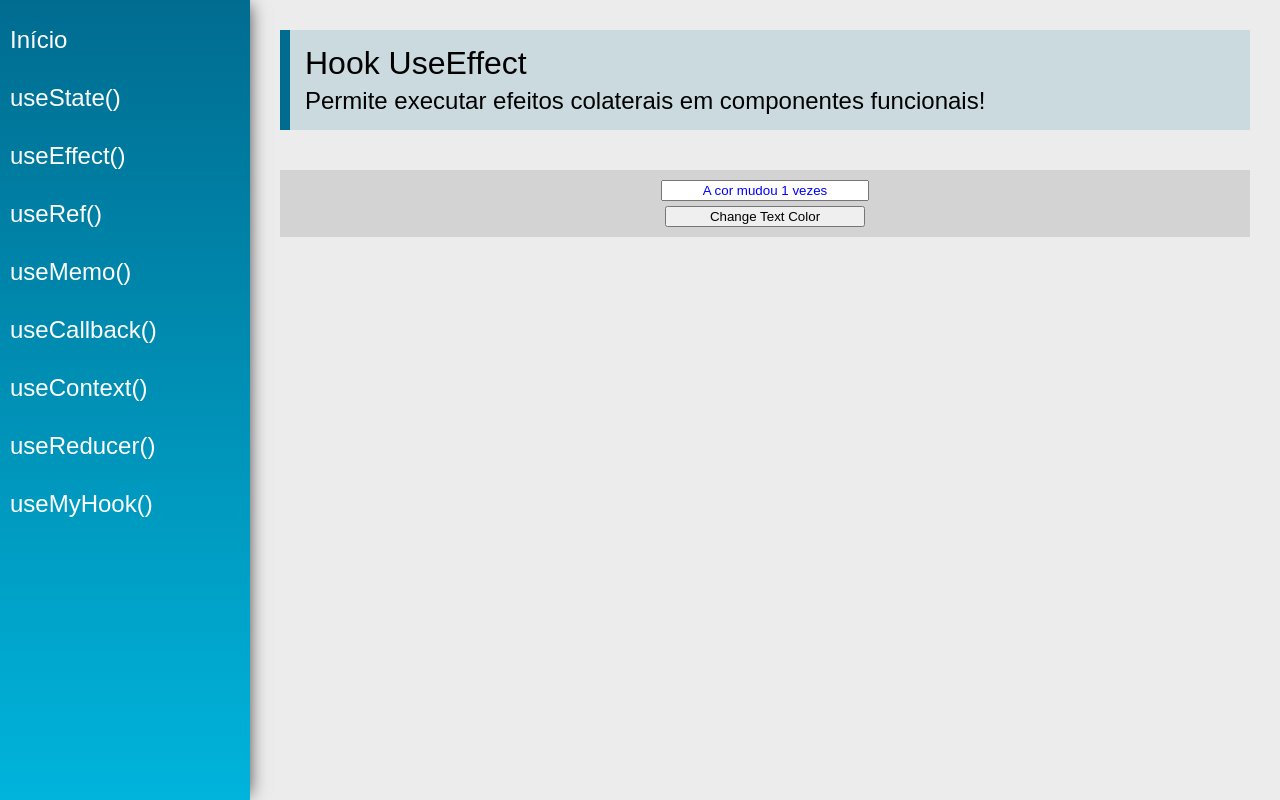
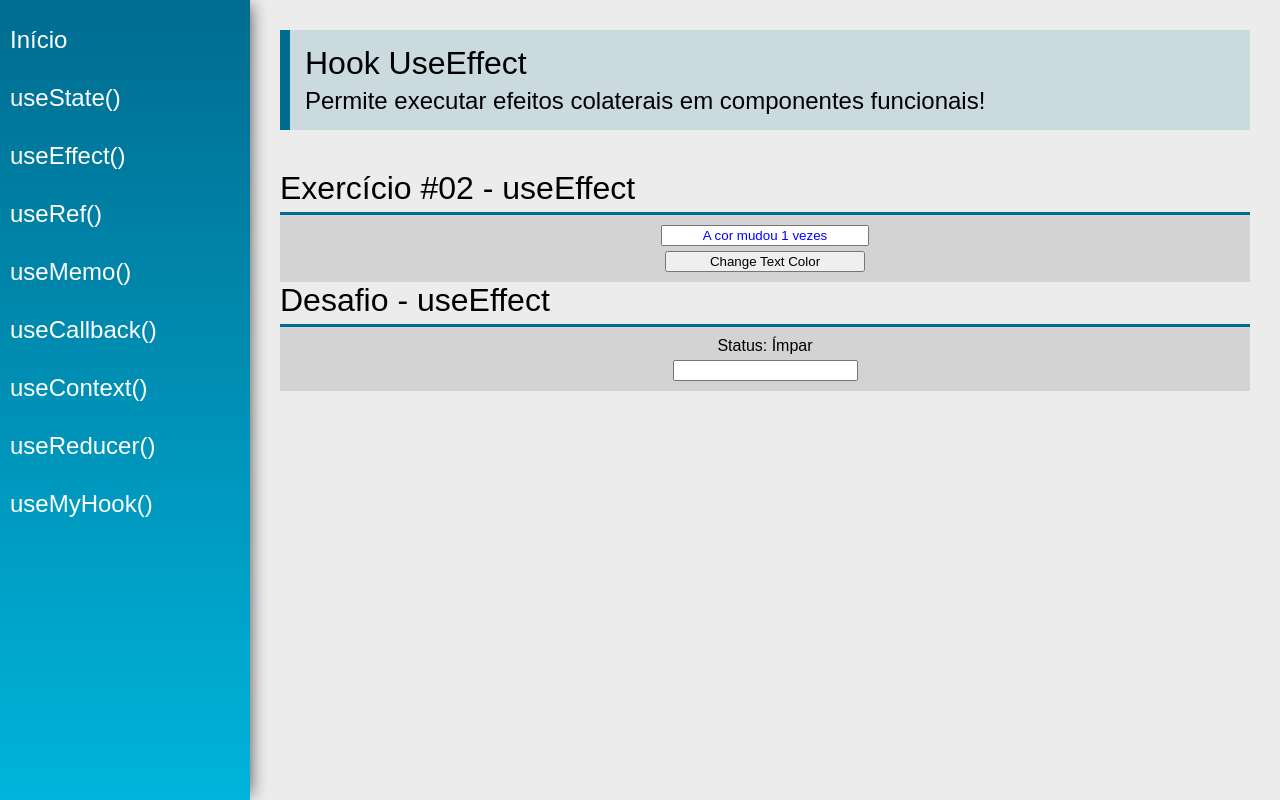
Before and after one commit to CapitaoDAreia/react-redux-course, a React (Create React App) app in the folder 05-hooks/: page /useEffect in a window 1280 px wide. Built offline with nearby package versions, Linux system fonts and the light colour scheme.

Commit message:
SECTION 5: React Hooks - useEffect Challenge

```diff
--- a/05-hooks/src/views/examples/UseEffect.tsx
+++ b/05-hooks/src/views/examples/UseEffect.tsx
@@ -1,6 +1,7 @@
 import React, { useEffect, useState } from 'react'
 import PageTitle from '../../components/layout/PageTitle'
 import * as CSS from 'csstype'
+import SectionTitle from '../../components/layout/SectionTitle'
 
 
 /*
@@ -34,6 +35,7 @@ const ComponentsStyle: CSS.Properties = {
     textAlign: 'center'
 }
 
+
 const UseEffect = (props: {}) => {
     const [text, setText] = useState('text')
     const [color, setColor] = useState('blue')
@@ -44,12 +46,23 @@ const UseEffect = (props: {}) => {
         setText(`A cor mudou ${number+1} vezes`)
     }, [color])
 
+    //Desafio
+    const [value, setValue] = useState('1')
+    const [status, setStatus] = useState('1')
+    useEffect(function(){
+
+        let valueField = parseInt(value)
+        valueField % 2 === 0 ? setStatus('Par') : setStatus('Ímpar')
+    })
+
     return (
         <div className="UseEffect">
             <PageTitle
                 title="Hook UseEffect"
                 subtitle="Permite executar efeitos colaterais em componentes funcionais!"
             />
+
+            <SectionTitle title="Exercício #02 - useEffect" />
             <div style={DivStyle} >
                 <input
                     style={
@@ -69,6 +82,12 @@ const UseEffect = (props: {}) => {
                 onClick={()=>{setColor(color ==='blue'? 'red' : 'blue')}}
                  >Change Text Color</button>
             </div>
+
+            <SectionTitle title="Desafio - useEffect" />
+            <div style={DivStyle}>
+                <span>Status: {status}</span>
+                <input type="number" onChange={(e)=>{setValue(e.target.value)}} />
+            </div>
         </div>
     )
 }
```
